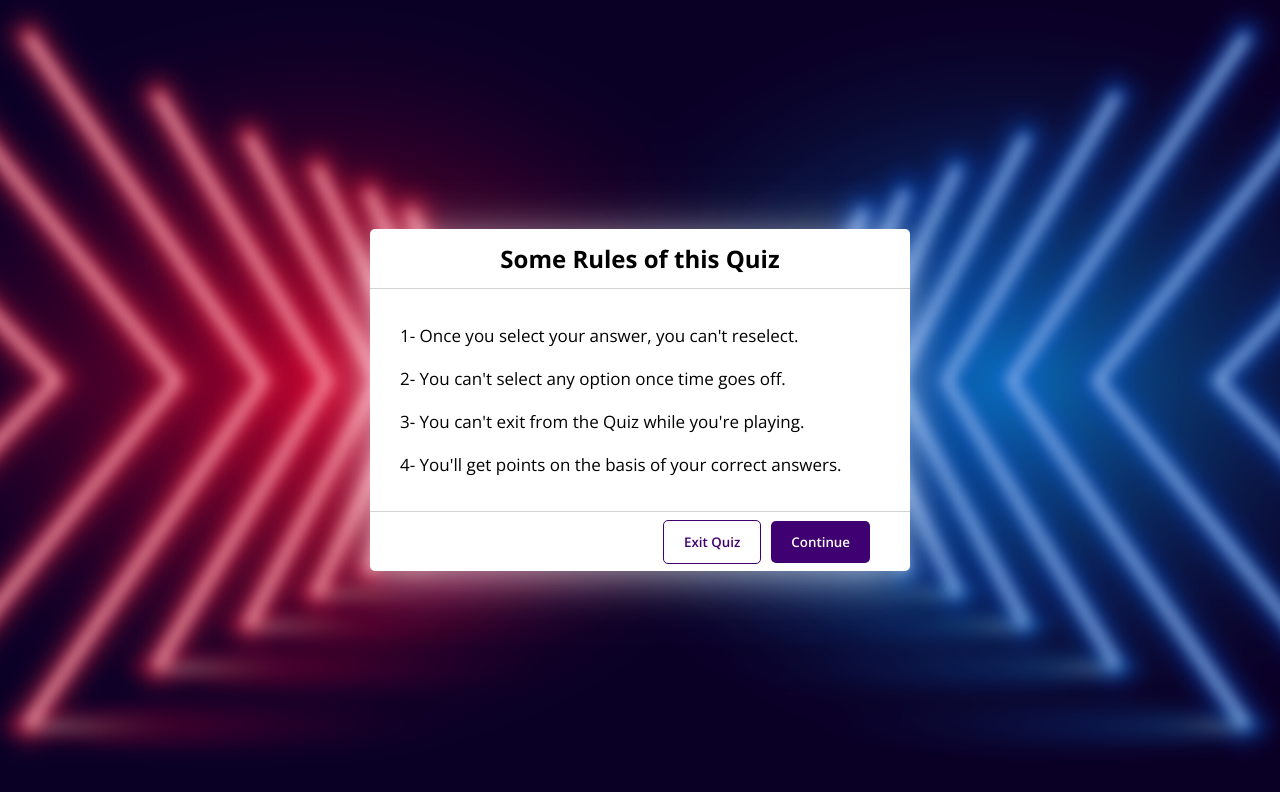
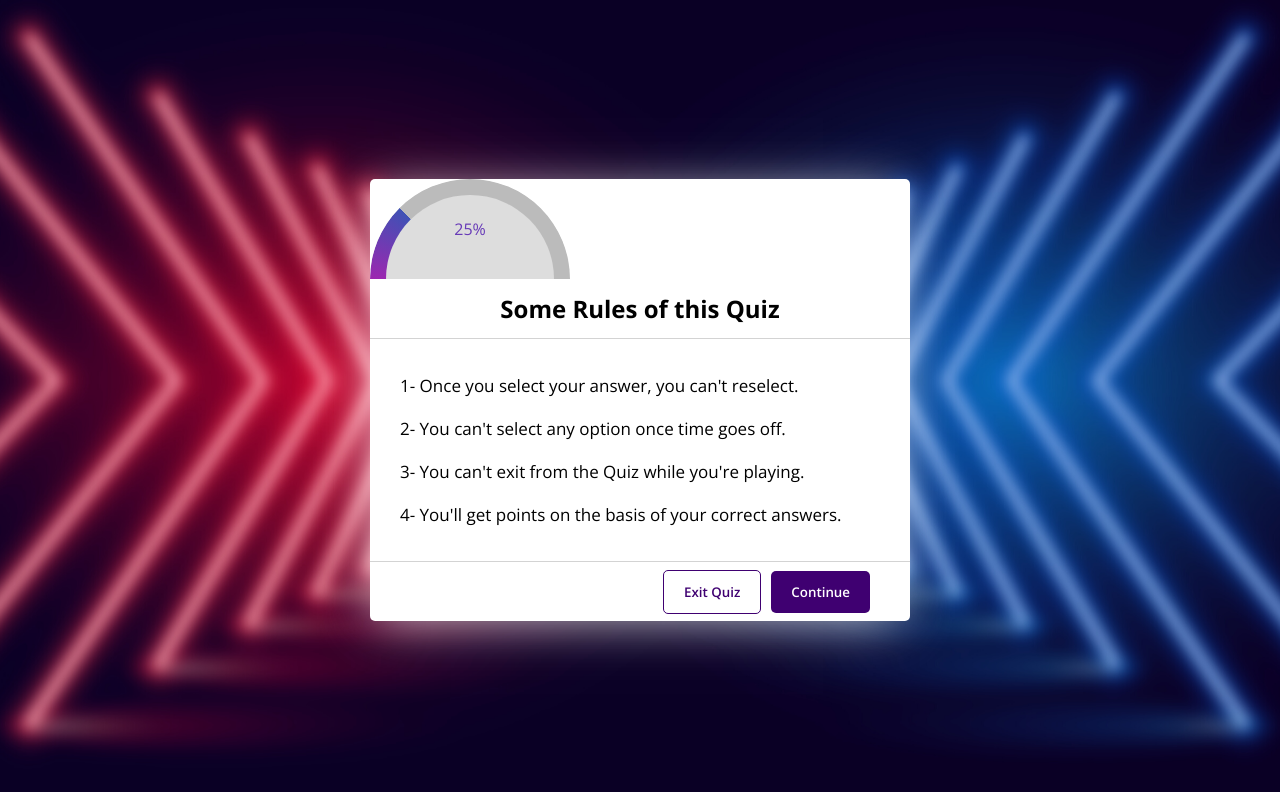
Before and after one commit to shadowgks/quizizy-vuejs, a Vue app: page / in a window 1280 px wide. Both pictures are taken after a click on the button "Start Quiz". Shown: the top 792 px of the page. Built offline with nearby package versions, Linux system fonts and the light colour scheme.

Commit message:
progressBar Done

```diff
--- a/src/App.vue
+++ b/src/App.vue
@@ -2,13 +2,11 @@
   <main>
     <!-- Background image -->
     <div class="bg_image"></div>
-    <StartQuiz
-      v-show="start_quiz"
-      @onBtnShowInfoQuiz="onBtnShowInfoQuiz"
-    />
+
+    <StartQuiz v-show="start_quiz" @onBtnShowInfoQuiz="onBtnShowInfoQuiz" />
     <InfoQuiz
-      v-show="model_show_infoquiz"
-      @onBtnShowUser="onBtnShowUser"
+      v-if="model_show_infoquiz"
+      @onBtnShowQuiz="onBtnShowQuiz"
       @btn_quit="btn_quit"
     />
     <Quiz
@@ -51,7 +49,7 @@ export default {
   components: { StartQuiz, InfoQuiz, Resultat, Answers, Quiz, data },
   data() {
     return {
-      myJson: data.sort(()=>Math.random() - 0.5), //data json
+      myJson: data.sort(() => Math.random() - 0.5), //data json randome
       current_question: 0, //index
       score: 0,
       arrCorrectAnswers: [], //array answers selected user
@@ -81,26 +79,74 @@ export default {
     },
 
     //btns show && hide
+    onBtnShowInfoQuiz() {
+      this.start_quiz = !this.start_quiz;
+      this.model_show_infoquiz = !this.model_show_infoquiz;
+    },
+    onBtnShowQuiz() {
+      this.model_show_infoquiz = !this.model_show_infoquiz;
+      this.model_show_quiz = !this.model_show_quiz;
+    },
     btnShowAnswers() {
       this.model_show_answers = !this.model_show_answers;
     },
-    onBtnShowInfoQuiz(){
-      this.start_quiz = !this.start_quiz;
-      this.model_show_infoquiz = !this.model_show_infoquiz;
-    },
-    onBtnShowUser(){
-      this.model_show_infoquiz = !this.model_show_infoquiz;
-      this.model_show_quiz = !this.model_show_quiz;
-    },
 
     //btn reload page
-    btn_quit(){
+    btn_quit() {
       location.reload();
-    }
+    },
   },
 };
 </script>
 
 
-<style scoped>
+<style>
+.half-arc {
+    position: relative;
+    width: 200px;
+    height: 100px;
+    border-top-left-radius: 120px;
+    border-top-right-radius: 120px;
+    border-bottom: 0;
+    background: #d9d9d9;
+    box-sizing: border-box;
+    overflow: hidden;
+    display: flex;
+    align-items: center;
+    justify-content: center;
+}
+
+.half-arc:before {
+    content: "";
+    position: absolute;
+    display: block;
+    top: 0;
+    left: 0;
+    width: 100%;
+    height: 200%;
+    border-radius: 50%;
+    background-image: conic-gradient(#9c27b0, #3f51b5 calc(var(--percentage, 0) / 2), #bbb 0);
+    transition: transform .5s ease-in-out;
+    z-index: 1;
+    transform: rotate(270deg);
+}
+
+.half-arc:after {
+    content: "";
+    position: absolute;
+    display: block;
+    background: #dddddd;
+    z-index: 2;
+    width: calc(100% - 32px);
+    height: calc(200% - 32px);
+    border-radius: 50%;
+    top: 16px;
+    left: 16px;
+}
+
+.half-arc span {
+    color: #673ab7;
+    z-index: 3;
+    text-align: center;
+}
 </style>
--- a/src/components/Answers.vue
+++ b/src/components/Answers.vue
@@ -1,6 +1,10 @@
 <template>
     <!-- Answers -->
     <div class="box_answers">
+        <!-- progressBar -->
+<div class="half-arc" style="--percentage:100%;">
+  <span class="label">100%</span>
+</div>
         <div class="answers_header">
             <h1>Your Right Answers</h1>
         </div>
@@ -25,6 +29,15 @@
 <script>
 export default {
     props : ['arrCorrectAnswers'],
+    data(){
+        return{
+            his_checked: false,
+        }
+    },
+    mounted(){
+        this.his_checked = true;
+        console.log('d');
+    }
 }
 </script>
 
--- a/src/components/InfoQuiz.vue
+++ b/src/components/InfoQuiz.vue
@@ -1,6 +1,10 @@
 <template>
     <!-- info quiz -->
     <div class="box_info">
+        <!-- progressBar -->
+        <div class="half-arc" style="--percentage:25%;">
+            <span class="label">25%</span>
+        </div>
         <div class="info_header">
             <h2>Some Rules of this Quiz</h2>
         </div>
@@ -13,13 +17,26 @@
         </div>
         <div class="info_footer">
             <button class="quit" @click="$emit('btn_quit')">Exit Quiz</button>
-            <button class="continue" @click="$emit('onBtnShowUser')">Continue</button>
+            <button class="continue" @click="$emit('onBtnShowQuiz')">Continue</button>
         </div>
     </div>
 </template>
 
 <script>
 export default {
+    data(){
+        return{
+            his_checked: false,
+        }
+    },
+    mounted(){
+        this.his_checked = true
+        console.log('go');
+    },
+    unmounted(){
+        this.his_checked = false
+        console.log('out');
+    }
 }
 </script>
 
--- a/src/components/Quiz.vue
+++ b/src/components/Quiz.vue
@@ -1,6 +1,10 @@
 <template>
     <!-- quiz -->
     <div class="box_quiz">
+        <!-- progressBar -->
+        <div class="half-arc" style="--percentage:50%;">
+            <span class="label">50%</span>
+        </div>
         <div class="quiz_header">
             <h3>Quiz of AWS</h3>
             <!-- <div class="time">
@@ -46,6 +50,15 @@
 <script>
 export default {
     props : ['questions','currentIndex','lenght_data'],
+    data(){
+        return{
+            his_checked: false,
+        }
+    },
+    mounted(){
+        this.his_checked = true
+        console.log('quiz');
+    },
 }
 </script>
 
--- a/src/components/Resultat.vue
+++ b/src/components/Resultat.vue
@@ -1,13 +1,23 @@
 <template>
     <!-- resultat -->
     <div class="box_resultat">
+        <div class="half-arc" style="--percentage:75%;">
+  <span class="label">75%</span>
+</div>
+        <div class="container">
+            <input type="radio" class="radio" name="progress" value="seventyfive" id="seventyfive" :checked="his_checked">
+
+            <div class="progress">
+                <div class="progress-bar"></div>
+            </div>
+        </div>
         <div class="resultat_header">
             <i class="fa-solid fa-ranking-star"></i>
         </div>
         <div class="resultat_body">
-            <div class="name_user">
+            <!-- <div class="name_user">
                 <h4>saad</h4>
-            </div>
+            </div> -->
             <div class="text_finish">
                 <span>Completed the Quiz!</span>
             </div>
@@ -25,6 +35,14 @@
 <script>
 export default {
     props : ['lenght_data','score'],
+    data(){
+        return{
+            his_checked: false,
+        }
+    },
+    mounted(){
+        this.his_checked = true;
+    }
 }
 </script>
 
```
